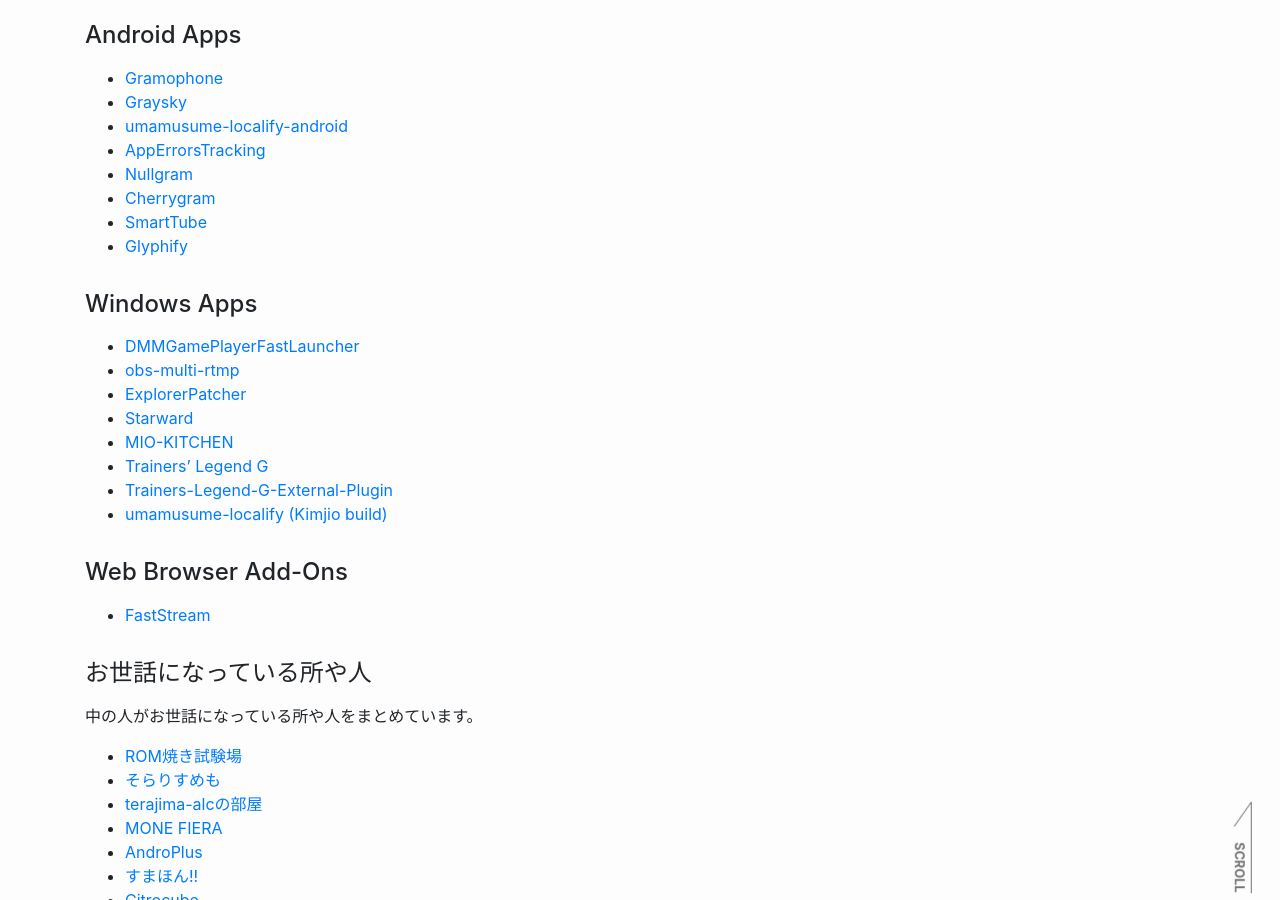
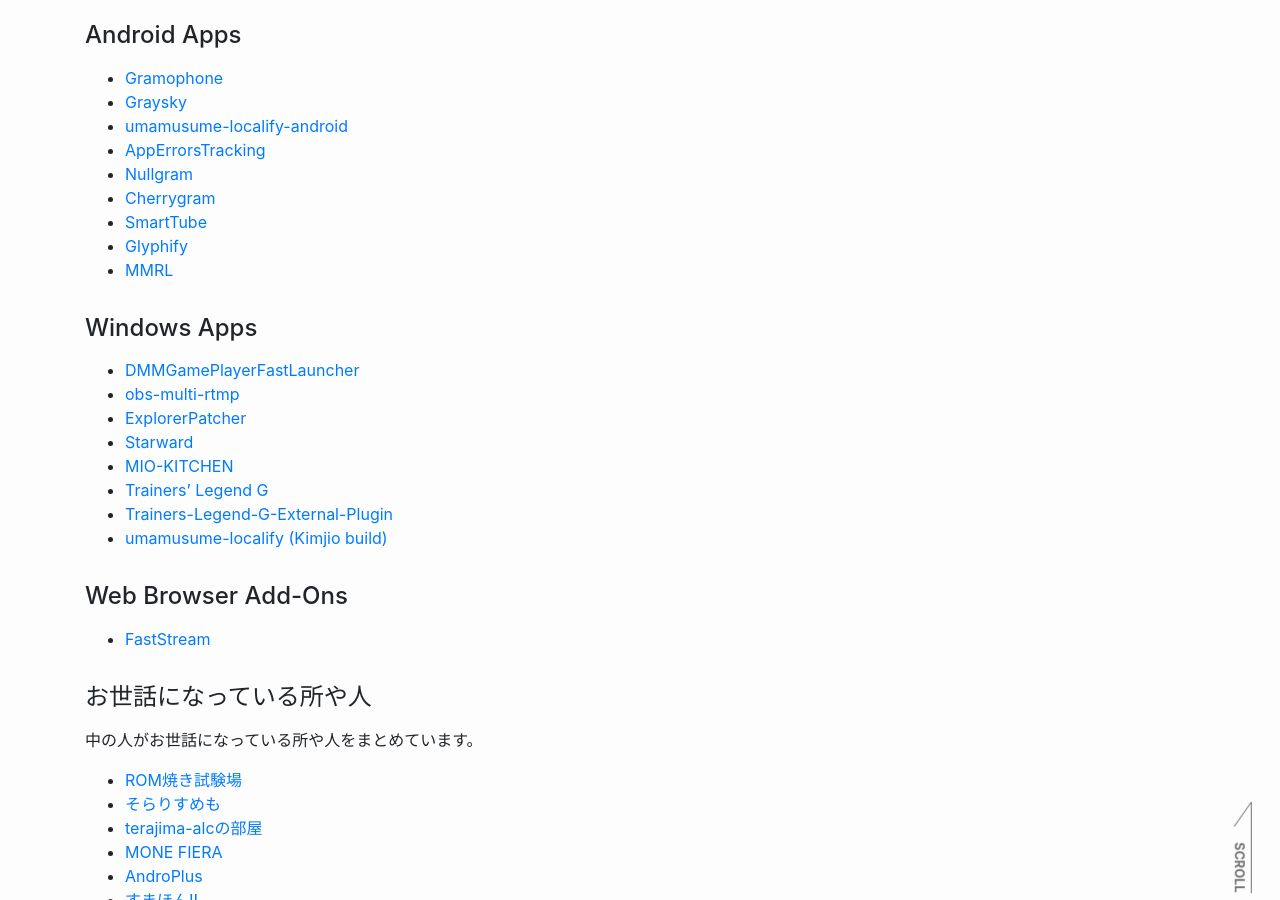
Before and after one commit to reindex-ot/reindex-ot.github.io, a Jekyll site: the page built from link.md, in a window 1280 px wide and 900 px high, scrolled down 414 px. Built offline with Jekyll 4.4.1, drawn with Linux system fonts in a browser that asks for light colours.

Commit message:
Update link.md
Signed-off-by: Re*Index. (ot_inc) <32851879+reindex-ot@users.noreply.github.com>

```diff
--- a/link.md
+++ b/link.md
@@ -24,6 +24,7 @@ permalink: /link/
 - [Cherrygram](https://github.com/arsLan4k1390/Cherrygram)
 - [SmartTube](https://smarttubeapp.github.io/)
 - [Glyphify](https://github.com/Fr4nKB/Glyphify)
+- [MMRL](https://github.com/DerGoogler/MMRL)
 
 #### Windows Apps
 - [DMMGamePlayerFastLauncher](https://github.com/fa0311/DMMGamePlayerFastLauncher)
```
